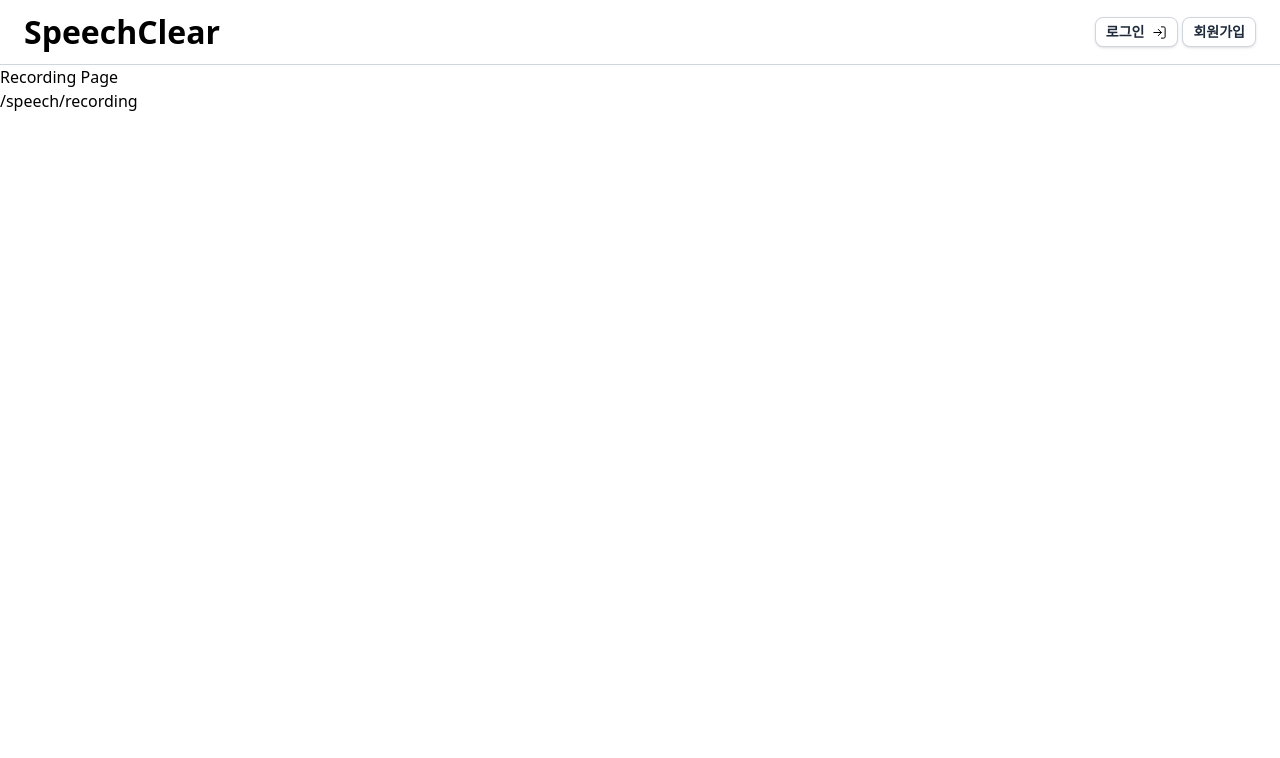
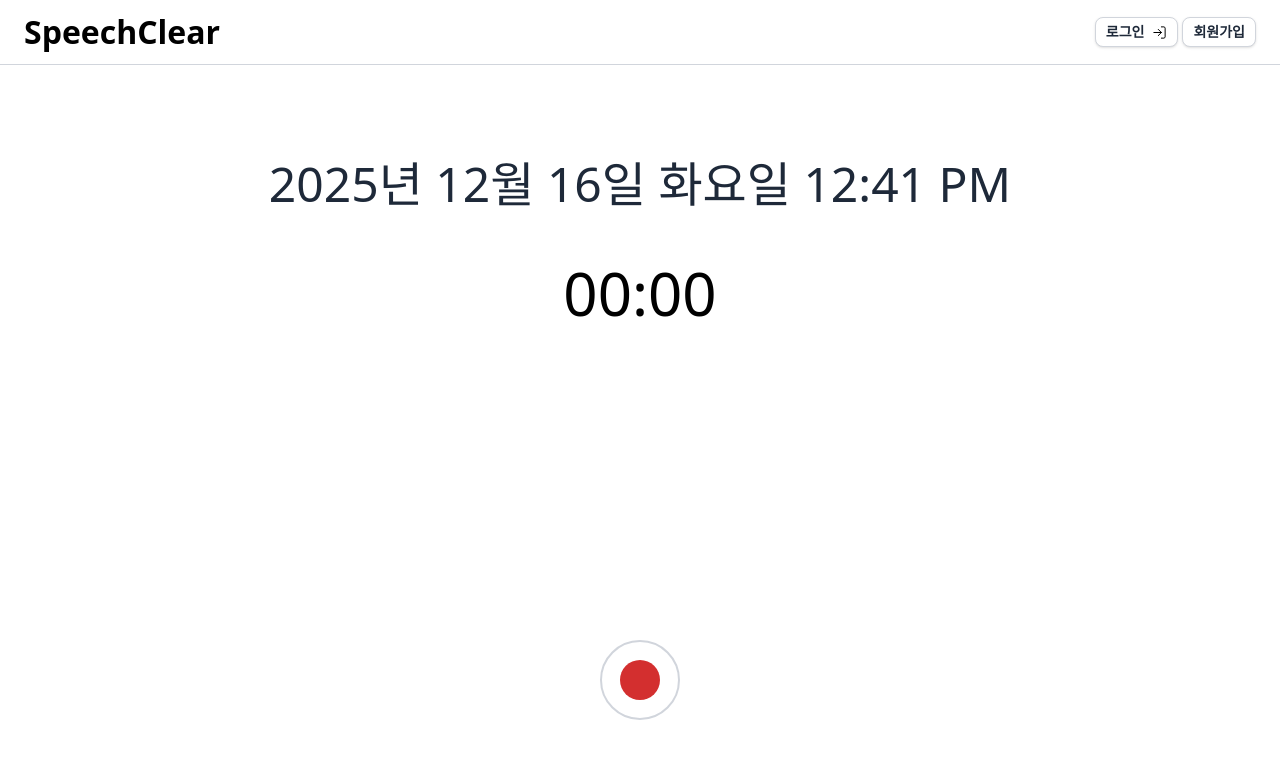
Before and after one commit to Mr-Planner/Speech_Clear-FE, a React (Vite) app: page /recording in a window 1280 px wide. Shown: the top 758 px of the page. Built offline with nearby package versions, Linux system fonts and the light colour scheme.

Commit message:
feat: RecordingPage 화면 구현

```diff
--- a/src/pages/speech/RecordingPage.jsx
+++ b/src/pages/speech/RecordingPage.jsx
@@ -1,8 +1,118 @@
+import dayjs from 'dayjs';
+import 'dayjs/locale/ko';
+import { useEffect, useState } from 'react';
+import { FaCheck, FaPause, FaPlay, FaStop, FaXmark } from "react-icons/fa6";
+
+dayjs.locale('ko');
+
 const RecordingPage = () => {
+  const [recordingState, setRecordingState] = useState('idle'); // 'idle' | 'recording' | 'paused' | 'stopped'
+  const [duration, setDuration] = useState(0);
+  // 컴포넌트 마운트 시점의 시간을 고정값으로 사용
+  const [createdTime] = useState(() =>
+    `${dayjs().locale('ko').format('YYYY년 M월 D일 dddd')} ${dayjs().locale('en').format('hh:mm A')}`
+  );
+
+  useEffect(() => {
+    let interval;
+
+    if (recordingState === 'recording') {
+      interval = setInterval(() => {
+        setDuration((prev) => prev + 1);
+      }, 1000);
+    }
+
+    return () => clearInterval(interval);
+  }, [recordingState]);
+
+  const formatDuration = (seconds) => {
+    const mins = Math.floor(seconds / 60);
+    const secs = seconds % 60;
+    return `${mins.toString().padStart(2, '0')}:${secs.toString().padStart(2, '0')}`;
+  };
+
+  const handleRecord = () => setRecordingState('recording');
+  const handlePause = () => setRecordingState('paused');
+  const handleResume = () => setRecordingState('recording');
+  const handleStop = () => setRecordingState('stopped');
+  const handleCancel = () => {
+    setRecordingState('idle');
+    setDuration(0);
+  };
+
+  const handleSave = () => {
+    // TODO: Implement save logic
+    console.log('Saved');
+    setRecordingState('idle');
+    setDuration(0);
+  };
+
   return (
-    <div>
-      <h1>Recording Page</h1>
-      <p>/speech/recording</p>
+    <div className="flex flex-col items-center justify-center h-full w-full bg-white">
+      {/* Date and Time */}
+      <div className="absolute top-40 text-5xl font-medium text-gray-800">
+        {createdTime}
+      </div>
+
+      {/* Timer */}
+      <div className="text-6xl font-medium mb-70">
+        {formatDuration(duration)}
+      </div>
+
+      {/* Controls */}
+      <div className="absolute bottom-20 flex items-center gap-8">
+        {recordingState === 'idle' && (
+          <button
+            onClick={handleRecord}
+            className="w-20 h-20 rounded-full border-2 border-gray-300 flex items-center justify-center cursor-pointer hover:bg-gray-100 transition-colors"
+          >
+            <div className="w-10 h-10 bg-[#D32F2F] rounded-full"></div>
+          </button>
+        )}
+
+        {recordingState === 'recording' && (
+          <>
+            <button
+              onClick={handlePause}
+              className="w-20 h-20 rounded-full border-2 border-black flex items-center justify-center cursor-pointer hover:bg-gray-100 transition-colors"
+            >
+              <FaPause className="text-3xl text-black" />
+            </button>
+            <button
+              onClick={handleStop}
+              className="w-20 h-20 rounded-full border-2 border-black flex items-center justify-center cursor-pointer hover:bg-gray-100 transition-colors"
+            >
+              <FaStop className="text-3xl text-black" />
+            </button>
+          </>
+        )}
+
+        {recordingState === 'paused' && (
+          <button
+            onClick={handleResume}
+            className="w-20 h-20 rounded-full border-2 border-black flex items-center justify-center cursor-pointer hover:bg-gray-50 transition-colors"
+          >
+            <FaPlay className="text-3xl text-black ml-1" />
+          </button>
+        )}
+
+        {recordingState === 'stopped' && (
+          <>
+            <button
+              onClick={handleCancel}
+              className="w-20 h-20 rounded-full border-2 border-black flex items-center justify-center cursor-pointer hover:bg-gray-100 transition-colors"
+            >
+              <FaXmark className="text-4xl text-black font-bold" />
+            </button>
+            <button
+              onClick={handleSave}
+              className="w-20 h-20 rounded-full border-2 border-black flex items-center justify-center cursor-pointer hover:bg-gray-100 transition-colors"
+            >
+              <FaCheck className="text-4xl text-black font-bold" />
+            </button>
+          </>
+        )}
+      </div>
     </div>
   );
 };
```
